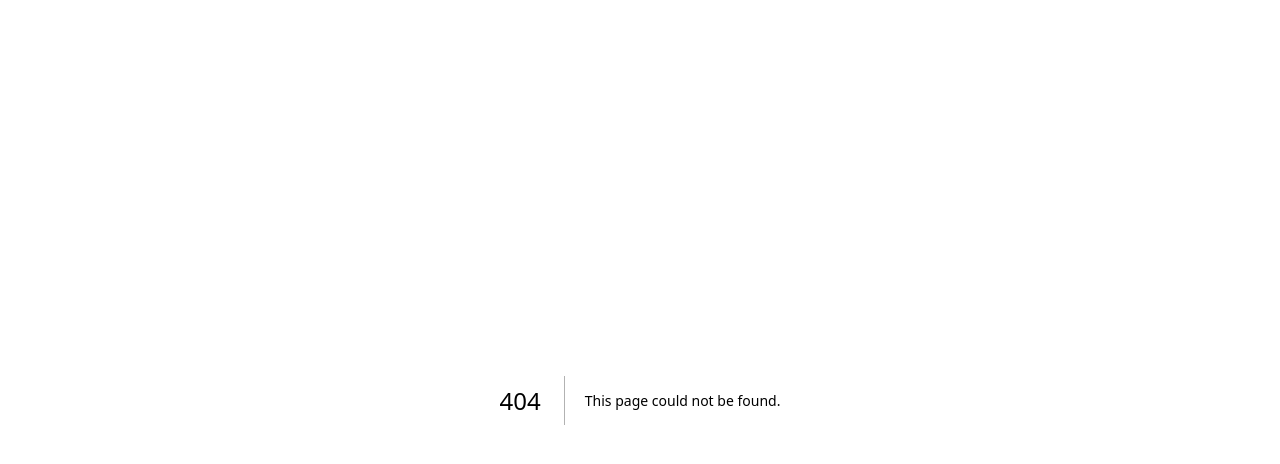
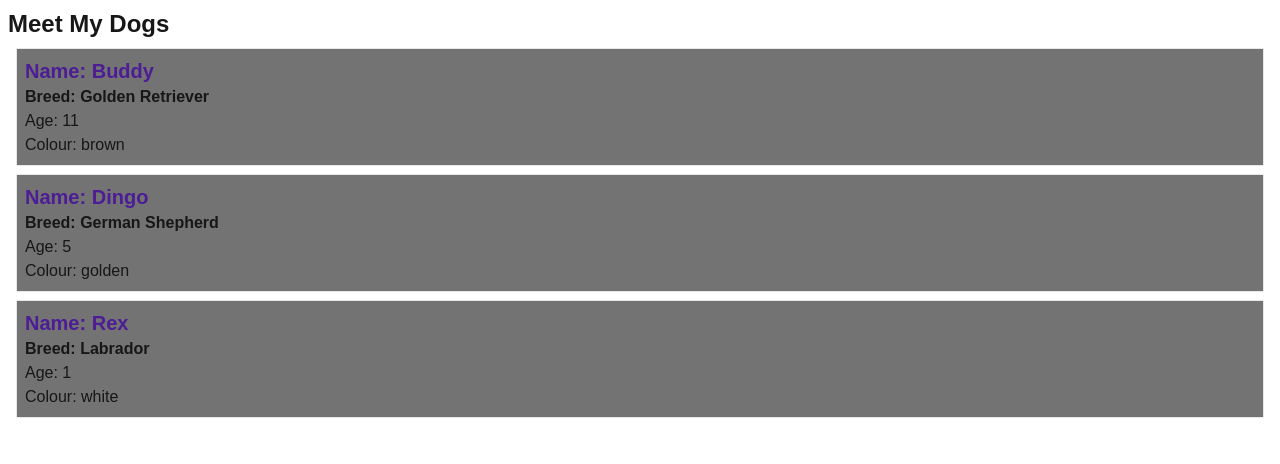
Before and after one commit to romerjohn4/cprg306-assignments, a Next.js app: page /week-3 in a window 1280 px wide. Before the commit this address had no page. Shown: the top 464 px of the page. Built offline with nearby package versions, Linux system fonts and the light colour scheme.

Commit message:
week-3 complete

```diff
--- a/app/page.js
+++ b/app/page.js
@@ -7,6 +7,9 @@
       <p>
       <Link href ="./week-2">week-2</Link>
       </p>
+      <p>
+      <Link href ="./week-3">week-3</Link>
+      </p>
     </main>
 
   );
--- /dev/null
+++ b/app/week-3/dog.js
@@ -0,0 +1,10 @@
+export default function Dog( {name, breed, age, colour} ) {
+    return(
+    <section className="border p-2 m-2 bg-neutral-500">
+        <p className="text-xl font-bold text-violet-900">Name: {name}</p>
+        <p className="font-bold">Breed: {breed}</p>
+        <p>Age: {age}</p>
+        <p>Colour: {colour}</p>
+</section>
+    );
+}
--- /dev/null
+++ b/app/week-3/page.js
@@ -0,0 +1,51 @@
+import Dog from "./dog";
+
+export default function Page() {
+    let dog1 = {
+        name: "Buddy",
+        breed: "Golden Retriever",
+        age: 11,
+        colour: "brown",
+    };
+
+    let dog2 = {
+        name: "Dingo",
+        breed: "German Shepherd",
+        age: 5,
+        colour: "golden",
+    };
+
+    let dog3 = {
+        name: "Rex",
+        breed: "Labrador",
+        age: 1,
+        colour: "white",
+    };
+
+    return (
+        <main className="m-2">
+
+            <h2 className="text-2xl font-bold">Meet My Dogs</h2>
+
+            <Dog
+                name={dog1.name}
+                breed={dog1.breed}
+                age={dog1.age}
+                colour={dog1.colour}
+            />
+            <Dog
+                name={dog2.name}
+                breed={dog2.breed}
+                age={dog2.age}
+                colour={dog2.colour}
+                />
+            <Dog
+                name={dog3.name}
+                breed={dog3.breed}
+                age={dog3.age}
+                colour={dog3.colour}
+                />
+        </main>
+    );
+
+}
```
